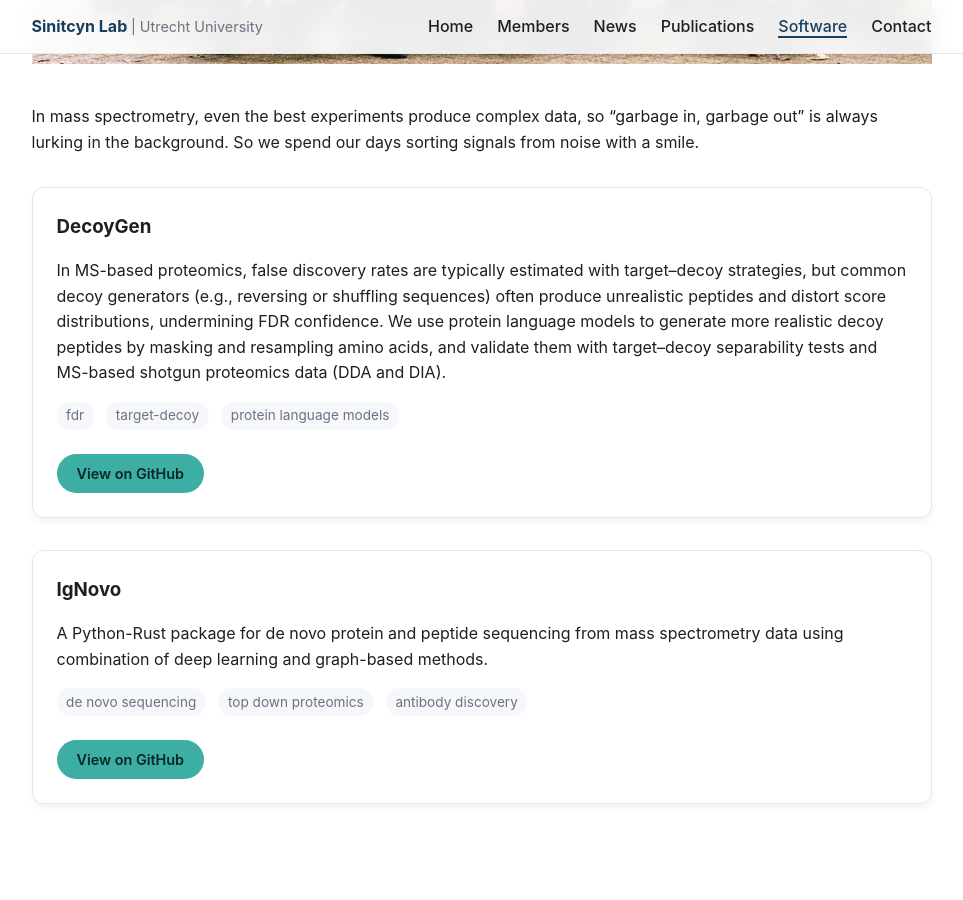
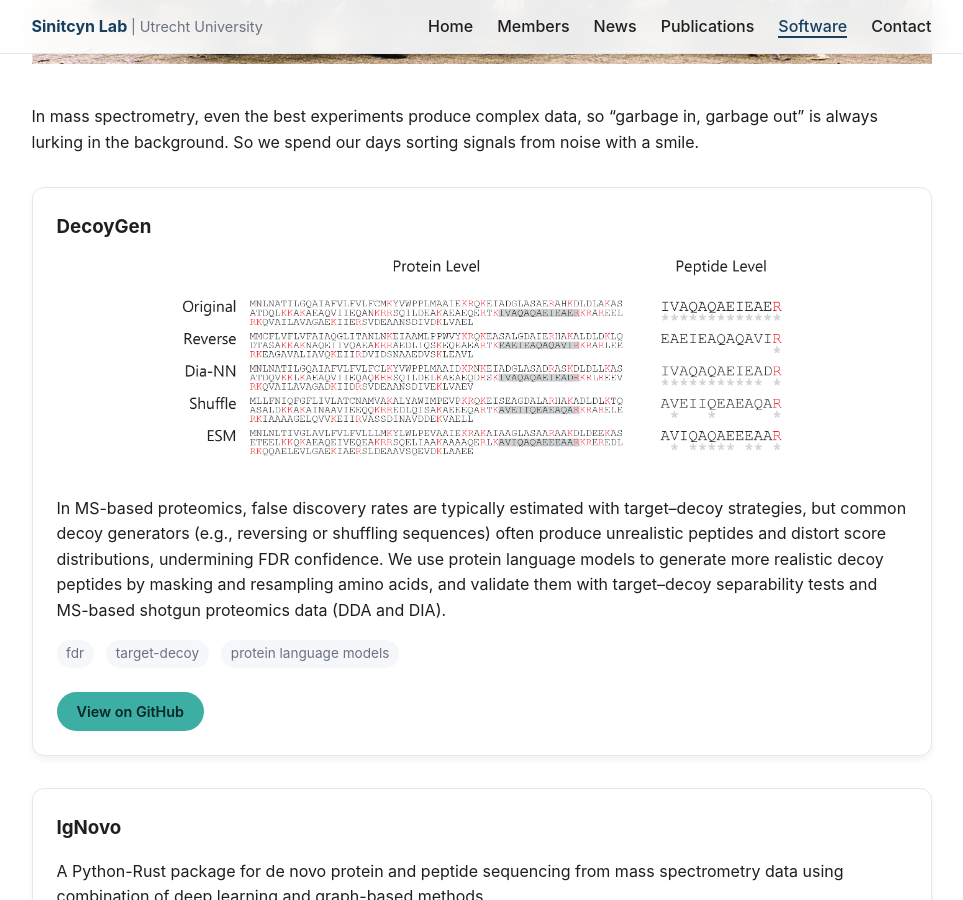
Before and after one commit to SinitcynLab/Sinitcynlab.github.io, a Jekyll site: the page built from software/index.md, in a window 1280 px wide and 900 px high, scrolled down 610 px. Shown: the whole window, without its empty margins (151-1114 px from the left). Built offline with Jekyll 4.4.1, drawn with Linux system fonts in a browser that asks for light colours.

Commit message:
illustration to software

```diff
--- a/_data/software.yml
+++ b/_data/software.yml
@@ -1,4 +1,5 @@
 - name: DecoyGen
+  illustration: decoy_gen.png
   description: "In MS-based proteomics, false discovery rates are typically estimated with target–decoy strategies, but common decoy generators (e.g., reversing or shuffling sequences) often produce unrealistic peptides and distort score distributions, undermining FDR confidence. We use protein language models to generate more realistic decoy peptides by masking and resampling amino acids, and validate them with target–decoy separability tests and MS-based shotgun proteomics data (DDA and DIA)."
   github: https://github.com/SinitcynLab/DecoyGeneration
   tags:
--- a/software/index.md
+++ b/software/index.md
@@ -12,8 +12,15 @@ In mass spectrometry, even the best experiments produce complex data, so "garbag
 <div class="software-list" style="margin-top: 2rem;">
 {% for tool in site.data.software %}
   <div class="software-card" style="margin-bottom: 2rem; padding: 1.5rem; border: 1px solid var(--border); border-radius: 12px; background: #fff; box-shadow: 0 4px 6px rgba(0, 0, 0, 0.05);">
-    <h3 style="margin-top: 0; margin-bottom: 0.75rem;">{{ tool.name }}</h3>
-    <p style="margin-bottom: 1rem;">{{ tool.description }}</p>
+    <h3 style="margin-top: 0; margin-bottom: 1rem;">{{ tool.name }}</h3>
+
+    {% if tool.illustration %}
+      <div style="margin: 0 auto 1.5rem; max-width: 600px;">
+        <img src="{{ '/assets/images/photo/' | append: tool.illustration | relative_url }}" alt="{{ tool.name }} illustration" style="width: 100%; height: auto;">
+      </div>
+    {% endif %}
+
+    <p style="margin-bottom: 1rem; margin-top: 0;">{{ tool.description }}</p>
 
     <div style="margin-bottom: 1rem;">
       {% for tag in tool.tags %}
```
Also changed, not shown: assets/images/photo/decoy_gen.png (added).
